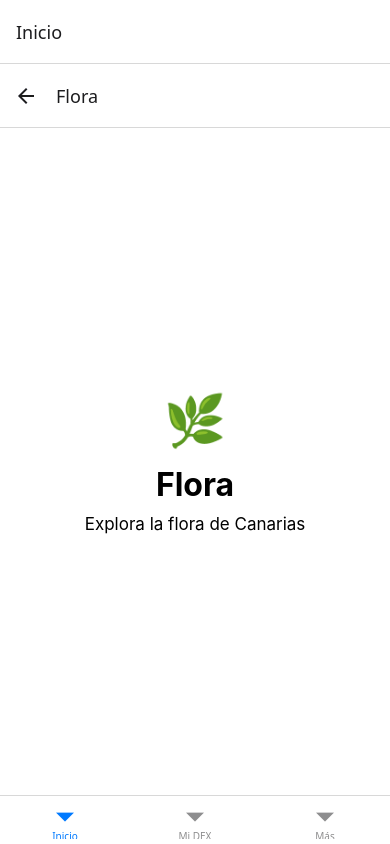
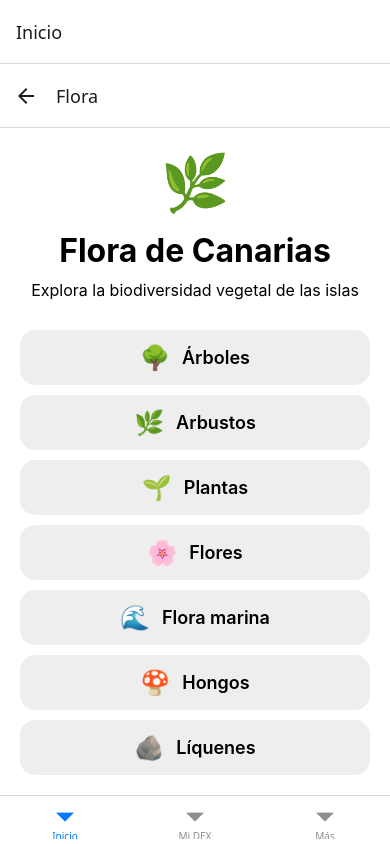
Before and after one commit to CheaToN89/BioCan, a React Native app: screen /Flora in a window 390 px wide. Built offline with nearby package versions, Linux system fonts and the light colour scheme.

Commit message:
Crear estructura inicial de Flora

```diff
--- a/src/navigation/AppNavigator.tsx
+++ b/src/navigation/AppNavigator.tsx
@@ -10,7 +10,14 @@ import Marinos from '../screens/fauna/Marinos';
 import Terrestres from '../screens/fauna/Terrestres';
 import Aves from '../screens/fauna/Aves';
 
-import Flora from '../screens/Flora';
+import FloraInicio from '../screens/flora/FloraInicio';
+import Arboles from '../screens/flora/Arboles';
+import Arbustos from '../screens/flora/Arbustos';
+import Plantas from '../screens/flora/Plantas';
+import Flores from '../screens/flora/Flores';
+import Marina from '../screens/flora/Marina';
+import Hongos from '../screens/flora/Hongos';
+import Liquenes from '../screens/flora/Liquenes';
 
 const Tab = createBottomTabNavigator();
 const Stack = createNativeStackNavigator();
@@ -50,8 +57,50 @@ function InicioStack() {
 
       <Stack.Screen
         name="Flora"
-        component={Flora}
+        component={FloraInicio}
         options={{ title: 'Flora' }}
+      />
+
+      <Stack.Screen
+        name="Arboles"
+        component={Arboles}
+        options={{ title: 'Árboles' }}
+      />
+
+      <Stack.Screen
+        name="Arbustos"
+        component={Arbustos}
+        options={{ title: 'Arbustos' }}
+      />
+
+      <Stack.Screen
+        name="Plantas"
+        component={Plantas}
+        options={{ title: 'Plantas' }}
+      />
+
+      <Stack.Screen
+        name="Flores"
+        component={Flores}
+        options={{ title: 'Flores' }}
+      />
+
+      <Stack.Screen
+        name="Marina"
+        component={Marina}
+        options={{ title: 'Flora marina' }}
+      />
+
+      <Stack.Screen
+        name="Hongos"
+        component={Hongos}
+        options={{ title: 'Hongos' }}
+      />
+
+      <Stack.Screen
+        name="Liquenes"
+        component={Liquenes}
+        options={{ title: 'Líquenes' }}
       />
     </Stack.Navigator>
   );
--- /dev/null
+++ b/src/screens/flora/Arboles.tsx
@@ -0,0 +1,42 @@
+import { StyleSheet, Text, View } from 'react-native';
+
+export default function Arboles() {
+  return (
+    <View style={styles.container}>
+      <Text style={styles.icon}>🌳</Text>
+
+      <Text style={styles.title}>
+        Árboles
+      </Text>
+
+      <Text style={styles.subtitle}>
+        Árboles y especies leñosas de Canarias
+      </Text>
+    </View>
+  );
+}
+
+const styles = StyleSheet.create({
+  container: {
+    flex: 1,
+    backgroundColor: '#ffffff',
+    alignItems: 'center',
+    justifyContent: 'center',
+    padding: 20,
+  },
+
+  icon: {
+    fontSize: 55,
+    marginBottom: 15,
+  },
+
+  title: {
+    fontSize: 32,
+    fontWeight: 'bold',
+    marginBottom: 10,
+  },
+
+  subtitle: {
+    fontSize: 17,
+  },
+});
--- /dev/null
+++ b/src/screens/flora/Arbustos.tsx
@@ -0,0 +1,42 @@
+import { StyleSheet, Text, View } from 'react-native';
+
+export default function Arbustos() {
+  return (
+    <View style={styles.container}>
+      <Text style={styles.icon}>🌿</Text>
+
+      <Text style={styles.title}>
+        Arbustos
+      </Text>
+
+      <Text style={styles.subtitle}>
+        Arbustos y matorrales de Canarias
+      </Text>
+    </View>
+  );
+}
+
+const styles = StyleSheet.create({
+  container: {
+    flex: 1,
+    backgroundColor: '#ffffff',
+    alignItems: 'center',
+    justifyContent: 'center',
+    padding: 20,
+  },
+
+  icon: {
+    fontSize: 55,
+    marginBottom: 15,
+  },
+
+  title: {
+    fontSize: 32,
+    fontWeight: 'bold',
+    marginBottom: 10,
+  },
+
+  subtitle: {
+    fontSize: 17,
+  },
+});
--- /dev/null
+++ b/src/screens/flora/FloraInicio.tsx
@@ -0,0 +1,141 @@
+import { StyleSheet, Text, View, Pressable, ScrollView } from 'react-native';
+import { NativeStackNavigationProp } from '@react-navigation/native-stack';
+
+type FloraNavigationProp = NativeStackNavigationProp<{
+  Arboles: undefined;
+  Arbustos: undefined;
+  Plantas: undefined;
+  Flores: undefined;
+  Marina: undefined;
+  Hongos: undefined;
+  Liquenes: undefined;
+}>;
+
+type Props = {
+  navigation: FloraNavigationProp;
+};
+
+export default function FloraInicio({ navigation }: Props) {
+  return (
+    <ScrollView contentContainerStyle={styles.container}>
+      <Text style={styles.icon}>🌿</Text>
+
+      <Text style={styles.title}>
+        Flora de Canarias
+      </Text>
+
+      <Text style={styles.subtitle}>
+        Explora la biodiversidad vegetal de las islas
+      </Text>
+
+      <View style={styles.buttonsContainer}>
+        <Pressable
+          style={styles.button}
+          onPress={() => navigation.navigate('Arboles')}
+        >
+          <Text style={styles.buttonIcon}>🌳</Text>
+          <Text style={styles.buttonText}>Árboles</Text>
+        </Pressable>
+
+        <Pressable
+          style={styles.button}
+          onPress={() => navigation.navigate('Arbustos')}
+        >
+          <Text style={styles.buttonIcon}>🌿</Text>
+          <Text style={styles.buttonText}>Arbustos</Text>
+        </Pressable>
+
+        <Pressable
+          style={styles.button}
+          onPress={() => navigation.navigate('Plantas')}
+        >
+          <Text style={styles.buttonIcon}>🌱</Text>
+          <Text style={styles.buttonText}>Plantas</Text>
+        </Pressable>
+
+        <Pressable
+          style={styles.button}
+          onPress={() => navigation.navigate('Flores')}
+        >
+          <Text style={styles.buttonIcon}>🌸</Text>
+          <Text style={styles.buttonText}>Flores</Text>
+        </Pressable>
+
+        <Pressable
+          style={styles.button}
+          onPress={() => navigation.navigate('Marina')}
+        >
+          <Text style={styles.buttonIcon}>🌊</Text>
+          <Text style={styles.buttonText}>Flora marina</Text>
+        </Pressable>
+
+        <Pressable
+          style={styles.button}
+          onPress={() => navigation.navigate('Hongos')}
+        >
+          <Text style={styles.buttonIcon}>🍄</Text>
+          <Text style={styles.buttonText}>Hongos</Text>
+        </Pressable>
+
+        <Pressable
+          style={styles.button}
+          onPress={() => navigation.navigate('Liquenes')}
+        >
+          <Text style={styles.buttonIcon}>🪨</Text>
+          <Text style={styles.buttonText}>Líquenes</Text>
+        </Pressable>
+      </View>
+    </ScrollView>
+  );
+}
+
+const styles = StyleSheet.create({
+  container: {
+    flexGrow: 1,
+    backgroundColor: '#ffffff',
+    alignItems: 'center',
+    justifyContent: 'center',
+    padding: 20,
+  },
+
+  icon: {
+    fontSize: 55,
+    marginBottom: 15,
+  },
+
+  title: {
+    fontSize: 32,
+    fontWeight: 'bold',
+    marginBottom: 10,
+  },
+
+  subtitle: {
+    fontSize: 16,
+    textAlign: 'center',
+    marginBottom: 30,
+  },
+
+  buttonsContainer: {
+    width: '100%',
+    gap: 10,
+  },
+
+  button: {
+    height: 55,
+    borderRadius: 15,
+    backgroundColor: '#eeeeee',
+    alignItems: 'center',
+    justifyContent: 'center',
+    flexDirection: 'row',
+  },
+
+  buttonIcon: {
+    fontSize: 24,
+    marginRight: 12,
+  },
+
+  buttonText: {
+    fontSize: 18,
+    fontWeight: '600',
+  },
+});
--- /dev/null
+++ b/src/screens/flora/Flores.tsx
@@ -0,0 +1,42 @@
+import { StyleSheet, Text, View } from 'react-native';
+
+export default function Flores() {
+  return (
+    <View style={styles.container}>
+      <Text style={styles.icon}>🌸</Text>
+
+      <Text style={styles.title}>
+        Flores
+      </Text>
+
+      <Text style={styles.subtitle}>
+        Flores y especies con flor de Canarias
+      </Text>
+    </View>
+  );
+}
+
+const styles = StyleSheet.create({
+  container: {
+    flex: 1,
+    backgroundColor: '#ffffff',
+    alignItems: 'center',
+    justifyContent: 'center',
+    padding: 20,
+  },
+
+  icon: {
+    fontSize: 55,
+    marginBottom: 15,
+  },
+
+  title: {
+    fontSize: 32,
+    fontWeight: 'bold',
+    marginBottom: 10,
+  },
+
+  subtitle: {
+    fontSize: 17,
+  },
+});
--- /dev/null
+++ b/src/screens/flora/Hongos.tsx
@@ -0,0 +1,42 @@
+import { StyleSheet, Text, View } from 'react-native';
+
+export default function Hongos() {
+  return (
+    <View style={styles.container}>
+      <Text style={styles.icon}>🍄</Text>
+
+      <Text style={styles.title}>
+        Hongos
+      </Text>
+
+      <Text style={styles.subtitle}>
+        Hongos y especies fúngicas de Canarias
+      </Text>
+    </View>
+  );
+}
+
+const styles = StyleSheet.create({
+  container: {
+    flex: 1,
+    backgroundColor: '#ffffff',
+    alignItems: 'center',
+    justifyContent: 'center',
+    padding: 20,
+  },
+
+  icon: {
+    fontSize: 55,
+    marginBottom: 15,
+  },
+
+  title: {
+    fontSize: 32,
+    fontWeight: 'bold',
+    marginBottom: 10,
+  },
+
+  subtitle: {
+    fontSize: 17,
+  },
+});
--- /dev/null
+++ b/src/screens/flora/Liquenes.tsx
@@ -0,0 +1,42 @@
+import { StyleSheet, Text, View } from 'react-native';
+
+export default function Liquenes() {
+  return (
+    <View style={styles.container}>
+      <Text style={styles.icon}>🪨</Text>
+
+      <Text style={styles.title}>
+        Líquenes
+      </Text>
+
+      <Text style={styles.subtitle}>
+        Líquenes y organismos asociados de Canarias
+      </Text>
+    </View>
+  );
+}
+
+const styles = StyleSheet.create({
+  container: {
+    flex: 1,
+    backgroundColor: '#ffffff',
+    alignItems: 'center',
+    justifyContent: 'center',
+    padding: 20,
+  },
+
+  icon: {
+    fontSize: 55,
+    marginBottom: 15,
+  },
+
+  title: {
+    fontSize: 32,
+    fontWeight: 'bold',
+    marginBottom: 10,
+  },
+
+  subtitle: {
+    fontSize: 17,
+  },
+});
--- /dev/null
+++ b/src/screens/flora/Marina.tsx
@@ -0,0 +1,42 @@
+import { StyleSheet, Text, View } from 'react-native';
+
+export default function Marina() {
+  return (
+    <View style={styles.container}>
+      <Text style={styles.icon}>🌊</Text>
+
+      <Text style={styles.title}>
+        Flora marina
+      </Text>
+
+      <Text style={styles.subtitle}>
+        Algas y plantas marinas de Canarias
+      </Text>
+    </View>
+  );
+}
+
+const styles = StyleSheet.create({
+  container: {
+    flex: 1,
+    backgroundColor: '#ffffff',
+    alignItems: 'center',
+    justifyContent: 'center',
+    padding: 20,
+  },
+
+  icon: {
+    fontSize: 55,
+    marginBottom: 15,
+  },
+
+  title: {
+    fontSize: 32,
+    fontWeight: 'bold',
+    marginBottom: 10,
+  },
+
+  subtitle: {
+    fontSize: 17,
+  },
+});
--- /dev/null
+++ b/src/screens/flora/Plantas.tsx
@@ -0,0 +1,42 @@
+import { StyleSheet, Text, View } from 'react-native';
+
+export default function Plantas() {
+  return (
+    <View style={styles.container}>
+      <Text style={styles.icon}>🌱</Text>
+
+      <Text style={styles.title}>
+        Plantas
+      </Text>
+
+      <Text style={styles.subtitle}>
+        Plantas herbáceas y especies vegetales de Canarias
+      </Text>
+    </View>
+  );
+}
+
+const styles = StyleSheet.create({
+  container: {
+    flex: 1,
+    backgroundColor: '#ffffff',
+    alignItems: 'center',
+    justifyContent: 'center',
+    padding: 20,
+  },
+
+  icon: {
+    fontSize: 55,
+    marginBottom: 15,
+  },
+
+  title: {
+    fontSize: 32,
+    fontWeight: 'bold',
+    marginBottom: 10,
+  },
+
+  subtitle: {
+    fontSize: 17,
+  },
+});
```
